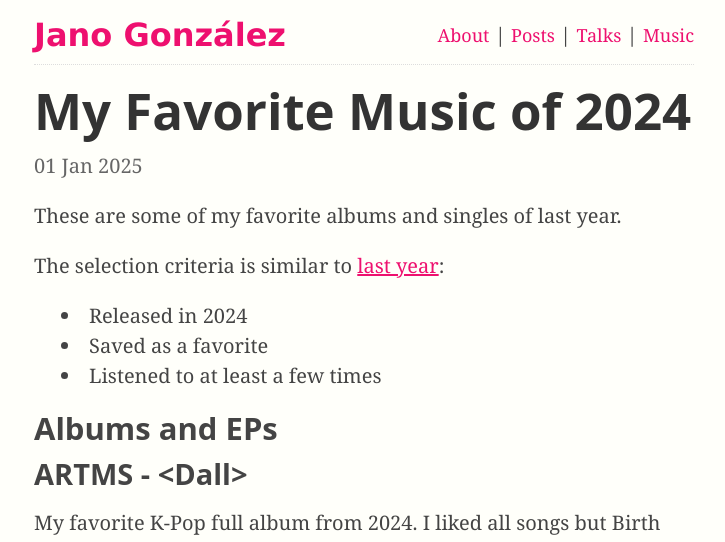
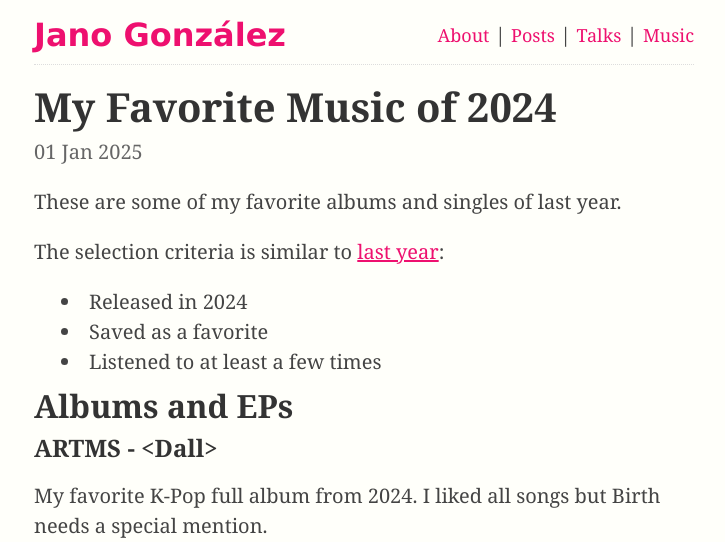
Before and after one commit to janogonzalez/janogonzalez.github.io, a Jekyll site: the page built from _posts/2025-01-01-my-favorite-music-of-2024.md, in a window 1280 px wide. Shown: the top 542 px of the page, without its empty margins (276-1001 px from the left). Built offline with Jekyll 4.4.1, drawn with Linux system fonts in a browser that asks for light colours.

Commit message:
Update styles

```diff
--- a/css/main.css
+++ b/css/main.css
@@ -21,7 +21,7 @@ body {
 h1, h2, h3, h4, h5, h6 {
   color: #333;
   font-size: 100%;
-  font-family: system-ui, "Lucida Grande", "Lucida Sans Unicode", "Bitstream Vera Sans", sans-serif;
+/*  font-family: system-ui, "Lucida Grande", "Lucida Sans Unicode", "Bitstream Vera Sans", sans-serif; */
 }
 
 p { margin: 1em 0; }
@@ -105,23 +105,21 @@ main {
 }
 
 h1 {
-  font-size: 255%;
-  margin-bottom: 0.3em;
-  line-height: 1em;
+  font-size: 2.5rem;
+  margin-bottom: 0.5rem;
+  line-height: 1.1;
 }
 
 h2 {
-  font-size: 155%;
-  color: #444;
-  margin: 0.7em 0 0.5em 0;
-  line-height: 1em;
+  font-size: 2rem;
+  margin: 0.7rem 0 0.5rem 0;
+  line-height: 1.1;
 }
 
 h3 {
-  font-size: 145%;
-  color: #444;
-  margin-bottom: 0.3em;
-  line-height: 1em;
+  font-size: 1.5rem;
+  margin: 0.7rem 0 0.5rem 0;
+  line-height: 1.1;
 }
 
 /* Code */
```
